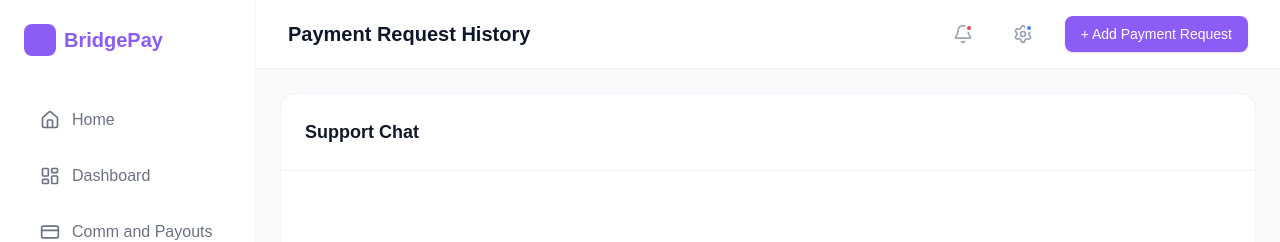
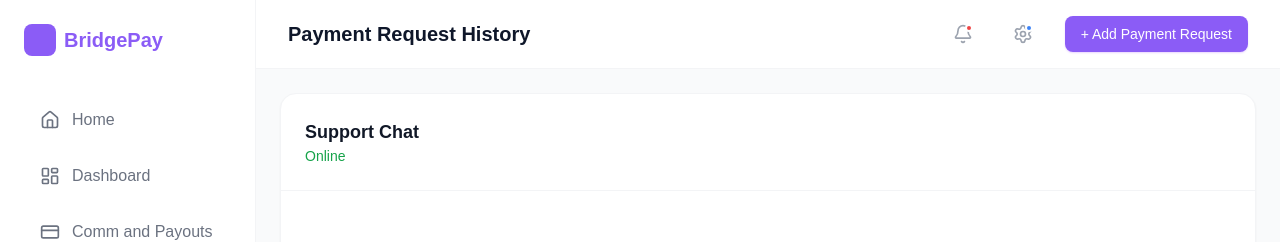
Before and after one commit to Abusadiq006/bridge-pay-dashboard, a React (Vite) app: page /dashboard/support in a window 1280 px wide. Shown: the top 242 px of the page. Built offline with nearby package versions, Linux system fonts and the light colour scheme; a web font is replaced by a local one.

Commit message:
adding p

```diff
--- a/src/pages/SupportChat.jsx
+++ b/src/pages/SupportChat.jsx
@@ -44,6 +44,7 @@ const SupportChat = () => {
                         <div className="p-4 md:p-6 border-b border-gray-100 flex items-center justify-between">
                             <div>
                                 <h1 className="text-lg font-bold text-gray-900">Support Chat</h1>
+                                <p className="text-sm text-green-600 font-medium">Online</p>
                             </div>
                         </div>
                     </div>
```
